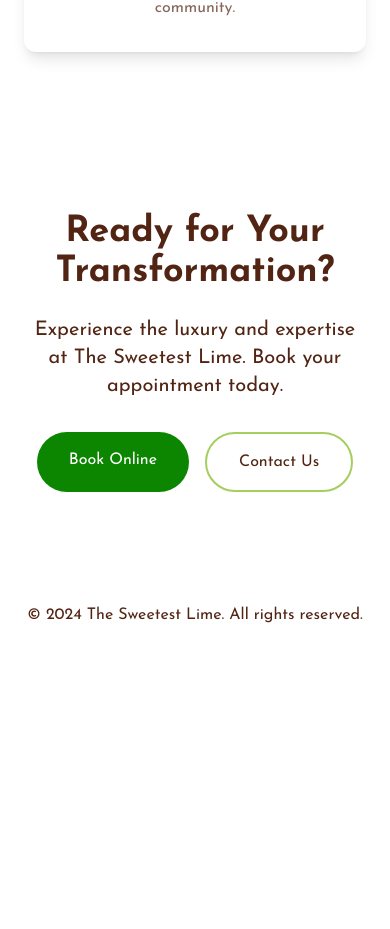
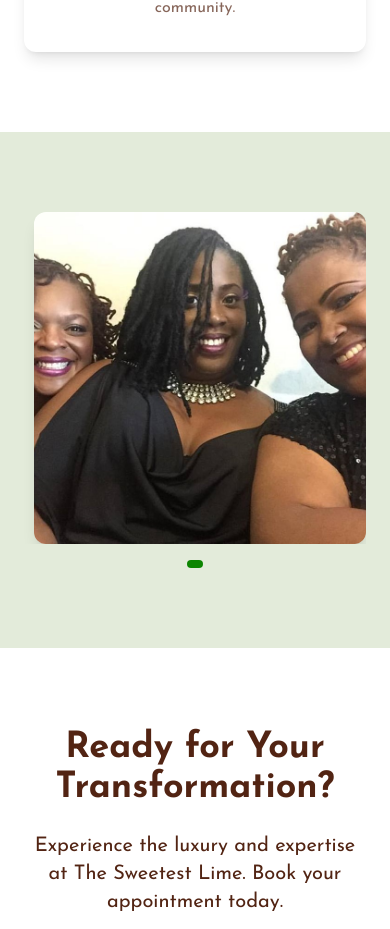
Before and after one commit to jdotglove/the-sweetest-lime-web, a Nuxt app: page / in a window 390 px wide. Shown: the part 6332-7261 px from the top of the page. Before the commit the page ends 6989 px from the top, so only its background shows below. Built offline with nearby package versions, Linux system fonts and the light colour scheme.

Commit message:
add client image

```diff
--- a/pages/index.vue
+++ b/pages/index.vue
@@ -1,8 +1,37 @@
 <script setup lang="ts">
 import { useSeo } from '../composables/useSeo';
 import { ref, onMounted, onUnmounted, watch } from 'vue'
+import locClientImage from '~/assets/Loc Trio.jpg';
 const offersContainer = ref<HTMLElement | null>(null)
 const currentOfferIndex = ref(0)
+const clientsContainer = ref<HTMLElement | null>(null)
+const currentClientIndex = ref<number>(0)
+
+const happyClients: any[] = [
+  {
+    src: locClientImage,
+    alt: 'Happy client showing off their new hairstyle'
+  },
+  // Add more images as needed
+]
+
+const scrollToClientIndex = (index: number): void => {
+  if (!clientsContainer.value) return
+
+  const slideWidth: number = clientsContainer.value.offsetWidth
+  clientsContainer.value.scrollTo({
+    left: slideWidth * index,
+    behavior: 'smooth'
+  })
+}
+
+const handleClientScroll = (): void => {
+  if (!clientsContainer.value) return
+
+  const slideWidth: number = clientsContainer.value.offsetWidth
+  const scrollPosition: number = clientsContainer.value.scrollLeft
+  currentClientIndex.value = Math.round(scrollPosition / slideWidth)
+}
 
 const scrollToOfferIndex = (index: number) => {
   if (!offersContainer.value) return
@@ -123,6 +152,9 @@ onMounted(() => {
   if (offersContainer.value) {
     offersContainer.value.addEventListener('scroll', handleOfferScroll)
   }
+  if (clientsContainer.value) {
+    clientsContainer.value.addEventListener('scroll', handleClientScroll)
+  }
 })
 
 onUnmounted(() => {
@@ -131,6 +163,9 @@ onUnmounted(() => {
   }
   if (offersContainer.value) {
     offersContainer.value.removeEventListener('scroll', handleOfferScroll)
+  }
+  if (clientsContainer.value) {
+    clientsContainer.value.removeEventListener('scroll', handleClientScroll)
   }
 })
 const route = useRoute()
@@ -497,6 +532,31 @@ useSeo({
         </div>
       </div>
     </section>
+    <!-- Happy Clients Section -->
+    <section class="py-20 px-6 bg-dark-green/20">
+      <div class="container mx-auto">
+        <div class="relative">
+          <div ref="clientsContainer"
+            class="flex md:grid md:grid-cols-3 gap-8 overflow-x-auto snap-x snap-mandatory scroll-smooth no-scrollbar">
+            {/* Replace the image sources with your actual client images */}
+            <div v-for="(image, index) in happyClients" :key="index" class="min-w-[85vw] md:min-w-0 snap-center">
+              <div
+                class="aspect-square rounded-xl overflow-hidden shadow-lg hover:shadow-xl transition-all duration-300">
+                <img :src="image.src" :alt="image.alt" class="w-full h-full object-cover" />
+              </div>
+            </div>
+          </div>
+
+          <!-- Navigation Dots (Mobile Only) -->
+          <div class="flex justify-center gap-2 mt-4 md:hidden">
+            <button v-for="(_, index) in happyClients" :key="`dot-${index}`" @click="scrollToClientIndex(index)"
+              class="w-2 h-2 rounded-full transition-all duration-300"
+              :class="currentClientIndex === index ? 'bg-accent w-4' : 'bg-accent/30'"
+              aria-label="Go to image"></button>
+          </div>
+        </div>
+      </div>
+    </section>
     <!-- Book Now CTA -->
     <section class="py-20 px-6">
       <div class="container mx-auto max-w-4xl text-center text-[#522413]">
```
